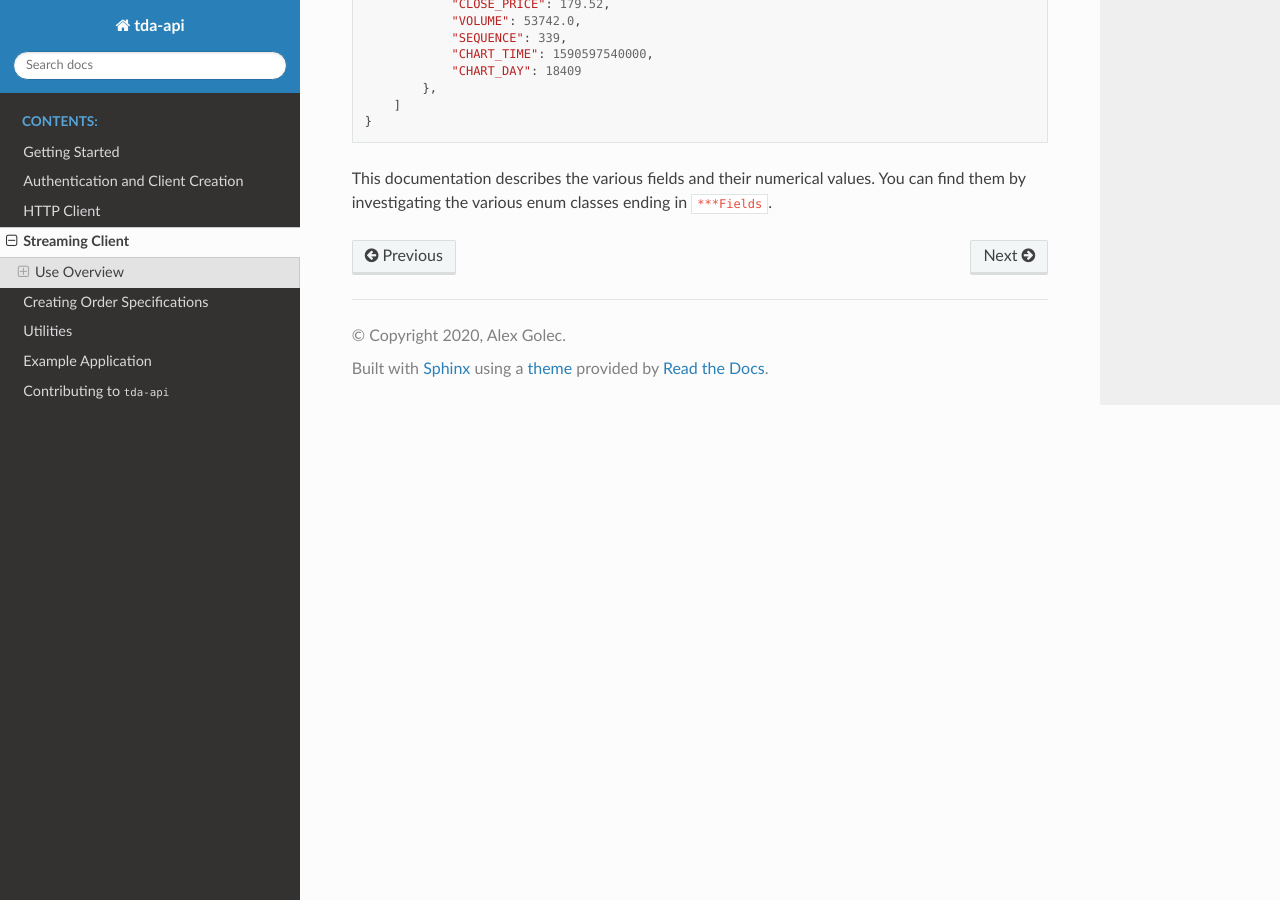
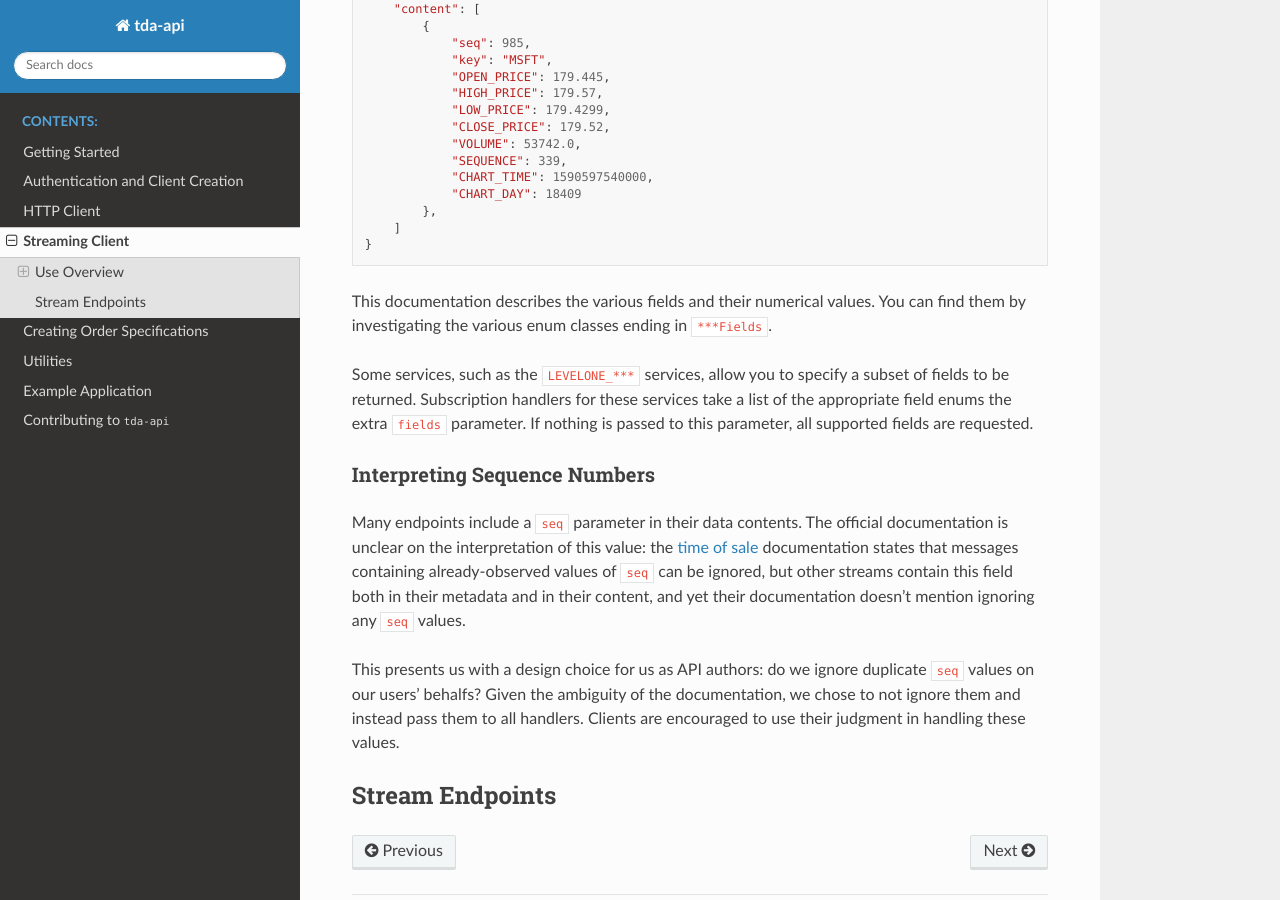
Before and after one commit to alexgolec/tda-api, a Sphinx documentation site: the page built from docs/streaming.rst, in a window 1280 px wide and 900 px high, scrolled down 2724 px. Built offline with Sphinx 7.4.7 and the Read the Docs theme 2.0.0, drawn with Linux system fonts in a browser that asks for light colours; some of the changed text lies outside the part shown.

Commit message:
Added more documentation

```diff
--- a/docs/streaming.rst
+++ b/docs/streaming.rst
@@ -14,7 +14,7 @@ activity. Most impressively, it allows (apparently truncated) Level Two data for
 all major markets for equities, options, and futures.
 
 Here's an example of how you can receive book snapshots of ``GOOG`` (note if you
-run this outside regular trading hours you may not see anything:)
+run this outside regular trading hours you may not see anything):
 
 .. code-block:: python
 
@@ -46,8 +46,7 @@ run this outside regular trading hours you may not see anything:)
 This API uses Python
 `coroutines <https://docs.python.org/3/library/asyncio-task.html>`_ to simplify
 implementation and preserve performance. As a result, it requires Python 3.8 or
-higher to use. Attempting to import ``tda.stream`` on a too-old version of
-Python will result in an ``EnvironmentError``.
+higher to use. ``tda.stream`` will not be visible on older versions of Python.
 
 ++++++++++++
 Use Overview
@@ -67,6 +66,14 @@ before we create an HTTP client.
 Stream login is accomplished simply by calling ``login()``. Once this happens
 successfully, all stream operations can be performed. Attemping to perform
 operations that require login before this function is called raises an exception.
+
+--------------------------
+Setting Quality of Service
+--------------------------
+
+By default, the stream's update frequency is set to some undocumented default
+value. The frequency can be improved by calling the ``quality_of_service``
+function and passing an appropriate ``QOSLevel`` value.
 
 ----------------------
 Subscribing to Streams
@@ -165,3 +172,29 @@ For instance, the message above would be translated to:
 
 This documentation describes the various fields and their numerical values. You
 can find them by investigating the various enum classes ending in ``***Fields``.
+
+Some services, such as the ``LEVELONE_***`` services, allow you to specify a
+subset of fields to be returned. Subscription handlers for these services take
+a list of the appropriate field enums the extra ``fields`` parameter. If nothing
+is passed to this parameter, all supported fields are requested.
+
+-----------------------------
+Interpreting Sequence Numbers
+-----------------------------
+
+Many endpoints include a ``seq`` parameter in their data contents. The official
+documentation is unclear on the interpretation of this value: the `time of sale
+<https://developer.tdameritrade.com/content/streaming-data#_Toc504640628>`__
+documentation states that messages containing already-observed values of ``seq``
+can be ignored, but other streams contain this field both in their metadata and
+in their content, and yet their documentation doesn't mention ignoring any
+``seq`` values.
+
+This presents us with a design choice for us as API authors: do we ignore
+duplicate ``seq`` values on our users' behalfs? Given the ambiguity of the
+documentation, we chose to not ignore them and instead pass them to all handlers.
+Clients are encouraged to use their judgment in handling these values.
+
+++++++++++++++++
+Stream Endpoints
+++++++++++++++++
```
